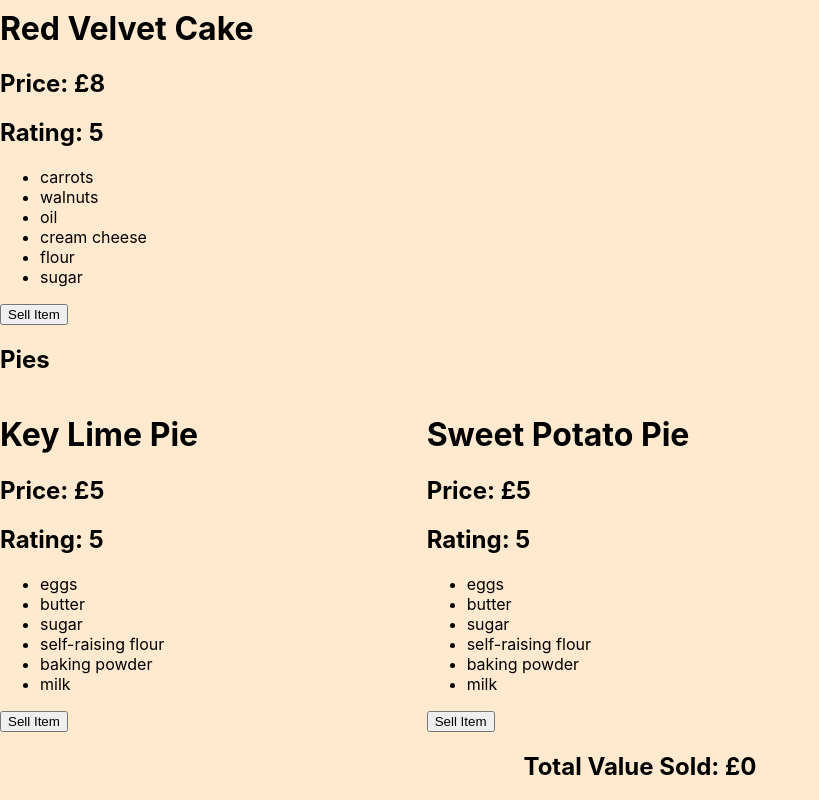
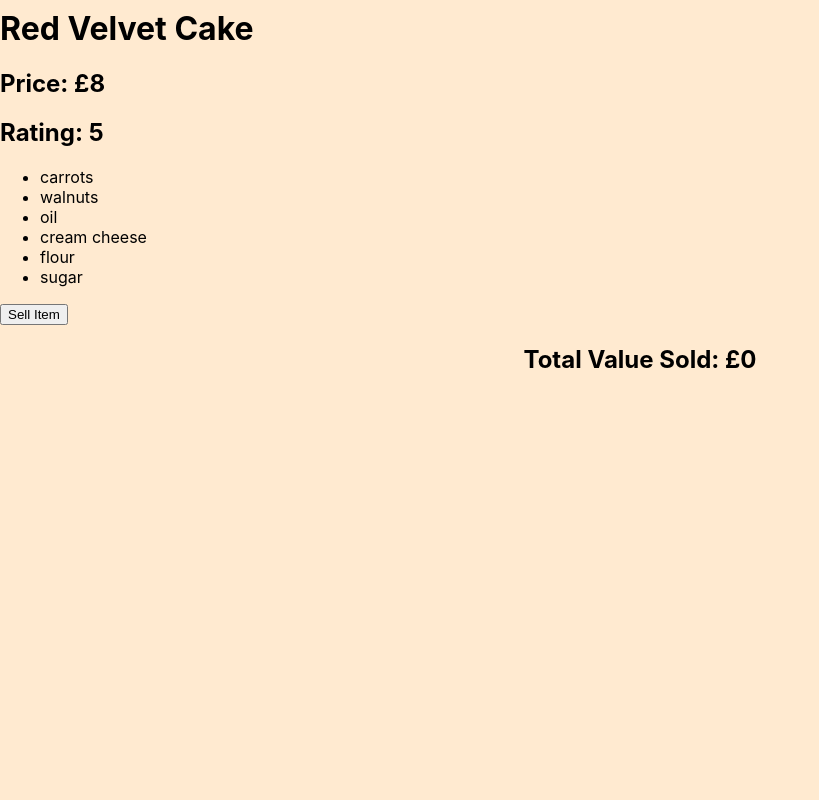
Before and after one commit to TDD66/lab_forms_bakery, a React (Create React App) app: page / in a window 1280 px wide. Shown: the part 481-1281 px from the top of the page, without its empty margins (0-819 px from the left). After the commit the page ends 875 px from the top, so only its background shows below. Built offline with nearby package versions, Linux system fonts and the light colour scheme.

Commit message:
Removed pies.

```diff
--- a/src/containers/BakeryContainer.js
+++ b/src/containers/BakeryContainer.js
@@ -12,18 +12,10 @@ const  BakeryContainer = () => {
         setTotalValueSold(totalValueSold + price);
     }
 
-    const bakeryItems = BakeryItemsPayload[0];
-
-    const itemTypes = Object.keys(bakeryItems);
-    const items = itemTypes.reduce((acc, type) => {
-        acc[type] = bakeryItems[type];
-        return acc;
-    }, {});
-
-
+    const items = BakeryItemsPayload;
 
     const displayItems = (type) => {
-        return items[type].map((item) => <Item key={item.name} item={item} itemType={type} sellItem={sellItem}/>);
+        return items.map((item) => <Item key={item.name} item={item} itemType={type} sellItem={sellItem}/>);
     }
 
     return (
@@ -32,11 +24,6 @@ const  BakeryContainer = () => {
                 <h2>Cakes</h2>
                 <div className="display">{displayItems("cakes")}</div>
             </div>
-            <div className="pies-section">
-                <h2>Pies</h2>
-                <div className="display">{displayItems("pies")}</div>
-            </div>
-
             <h2>Total Value Sold: £{totalValueSold}</h2>
         </div>
     );
--- a/src/containers/BakeryItemsPayload.json
+++ b/src/containers/BakeryItemsPayload.json
@@ -1,6 +1,4 @@
 [
-	{
-		"cakes": [
 			{
 			"name": "Victoria Sponge",
 			"ingredients": [
@@ -53,35 +51,6 @@
 			"price": 8,
 			"rating": 5
 		}
-		],
 
-		"pies": [
-			{
-				"name": "Key Lime Pie",
-				"ingredients": [
-				"eggs",
-				"butter",
-				"sugar",
-				"self-raising flour",
-				"baking powder",
-				"milk"
-				],
-				"price": 5,
-				"rating": 5
-			},
-			{
-				"name": "Sweet Potato Pie",
-				"ingredients": [
-				"eggs",
-				"butter",
-				"sugar",
-				"self-raising flour",
-				"baking powder",
-				"milk"
-				],
-				"price": 5,
-				"rating": 5
-			}
-		]
-	}
+
 ]
```
